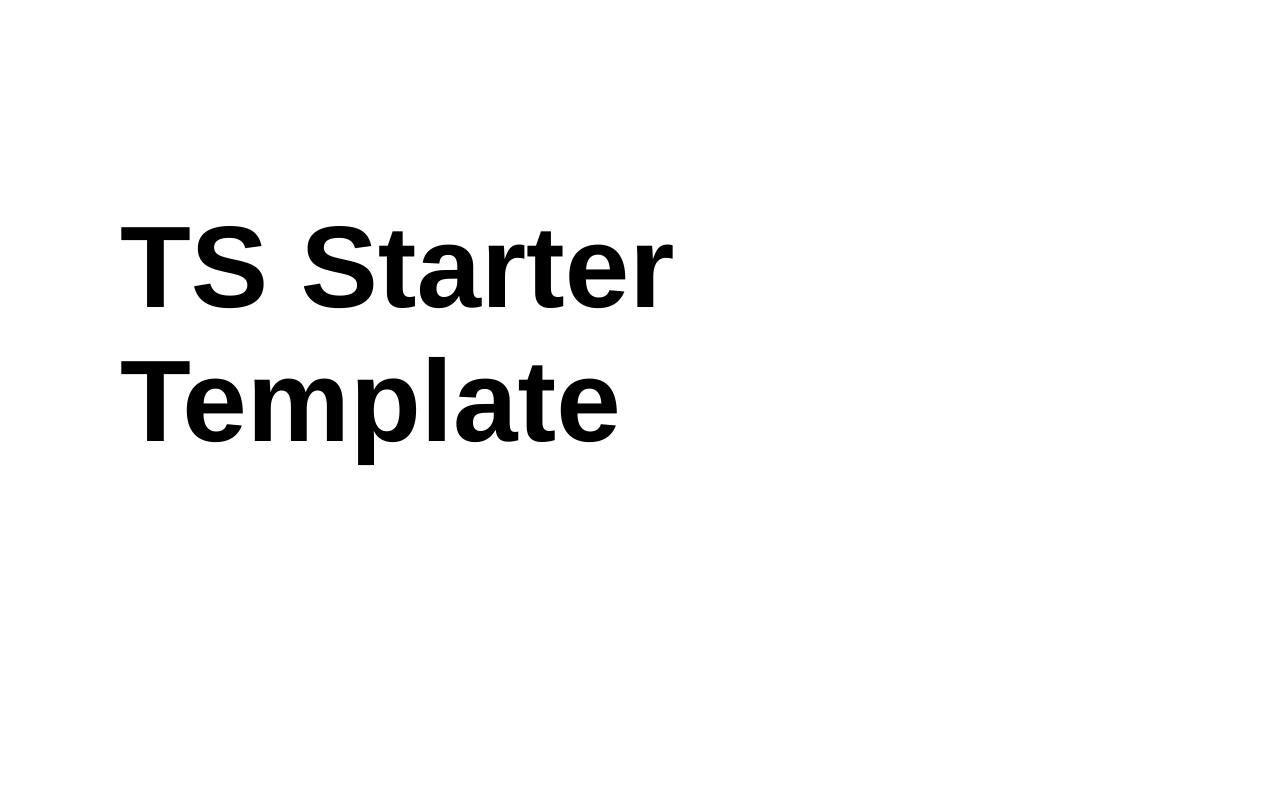
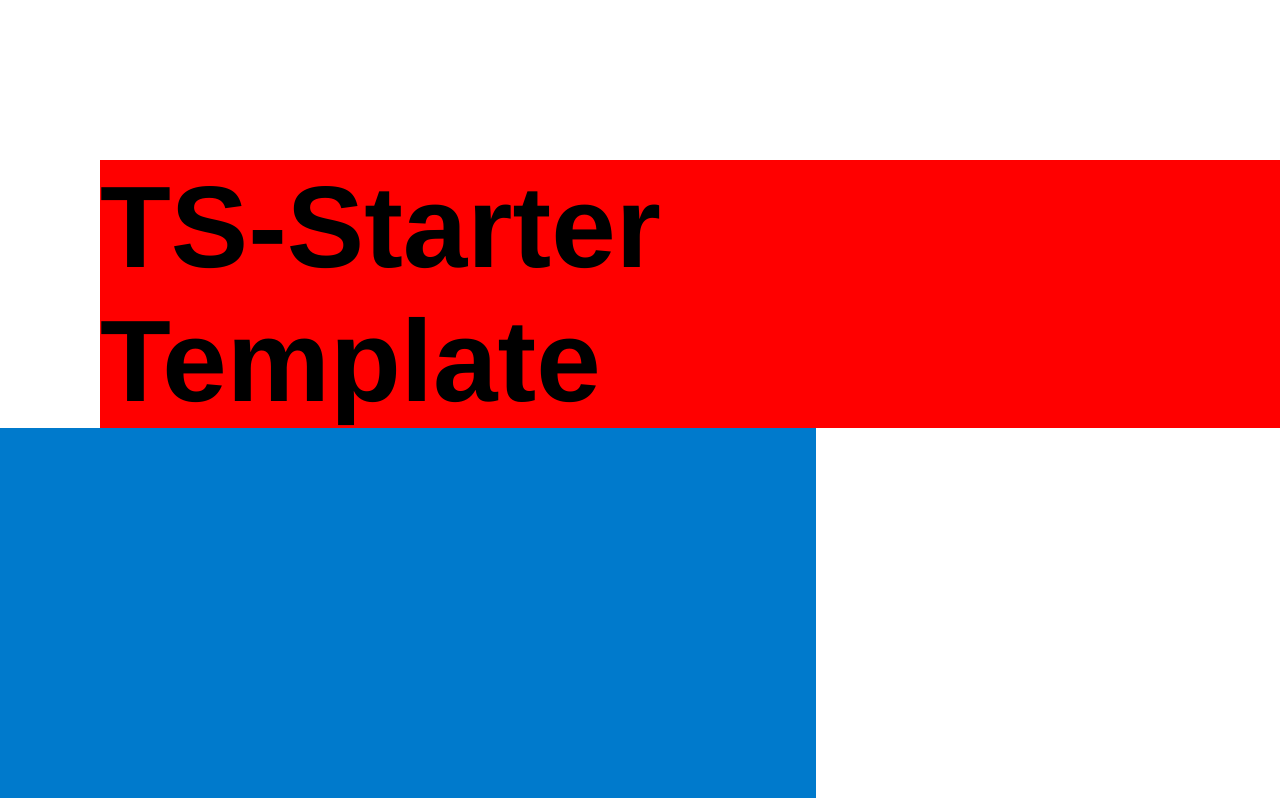
Before and after one commit to JonasWolfram/Typescript-Starter-Template, a website with bundled scripts: page index.html in a window 1280 px wide. Shown: the top 798 px of the page. Built offline with nearby package versions, Linux system fonts and the light colour scheme.

Commit message:
Landing Page CSS created

```diff
--- a/index.html
+++ b/index.html
@@ -11,9 +11,10 @@
   <body>
     <div class="header-container">
       <h1>
-        TS Starter<br />
+        TS-Starter<br />
         Template
       </h1>
     </div>
+    <img src="./media/img/ts.png" />
   </body>
 </html>
--- a/styles/global.css
+++ b/styles/global.css
@@ -9,8 +9,21 @@ body {
 
 h1 {
   font-size: 116px;
+  width: 50%;
 }
 
 .header-container {
-  margin: 200px 0 120px 120px;
+  background: red;
+  margin: 160px 0 0 100px;
 }
+.header-container::after {
+  content: "";
+  clear: both;
+  display: table;
+}
+
+.header-container > img {
+  height: 300px;
+  width: auto;
+  float: right;
+}
```
Also changed, not shown: media/img/ts.png (added).
